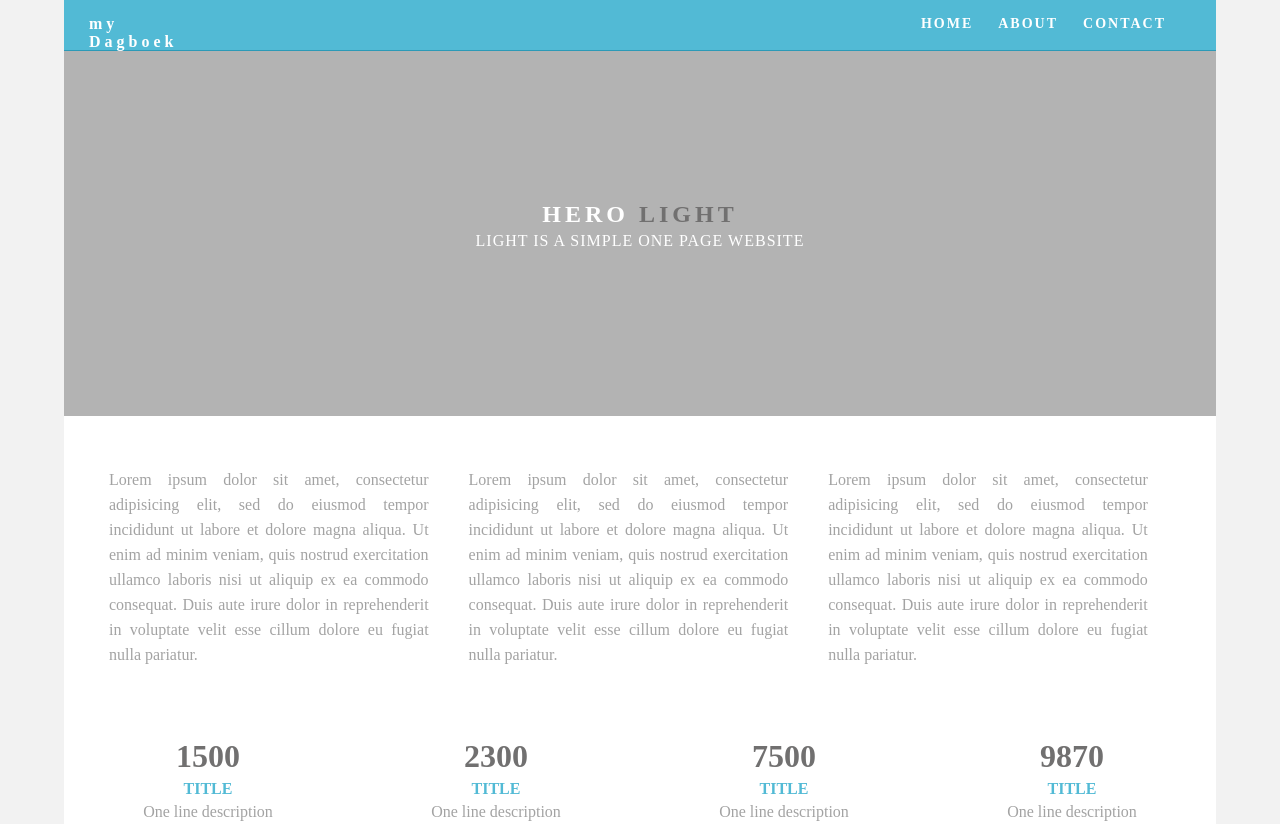
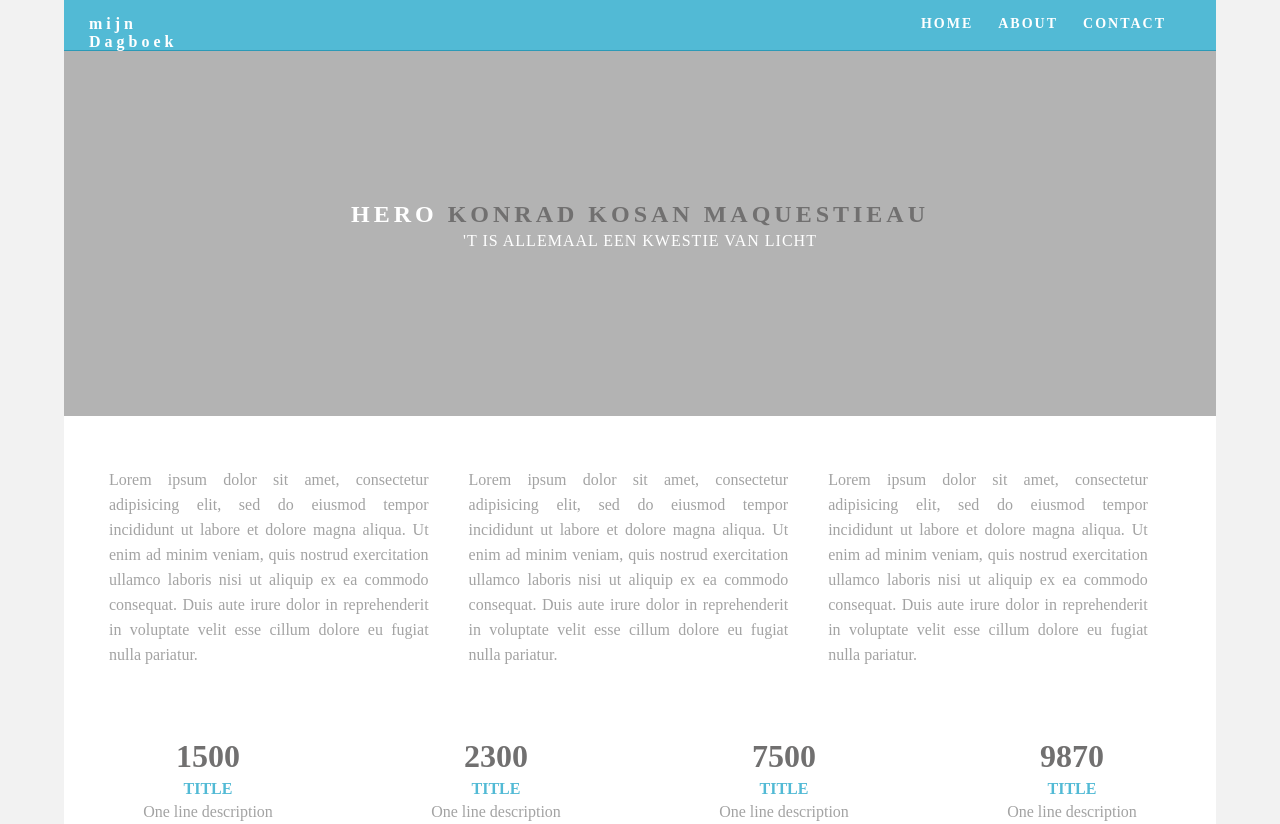
Before and after one commit to konradmaq/konradavv.github.io, a plain HTML site: page index.html in a window 1280 px wide. Shown: the top 824 px of the page. Drawn offline with Linux system fonts and the light colour scheme.

Commit message:
Update index.html

```diff
--- a/index.html
+++ b/index.html
@@ -21,7 +21,7 @@
 <div class="container">
   <!-- Navigation -->
   <header> <a href="">
-    <h4 class="logo">my Dagboek</h4>
+    <h4 class="logo">mijn Dagboek</h4>
     </a>
     <nav>
       <ul>
@@ -33,8 +33,8 @@
   </header>
   <!-- Hero Section -->
   <section class="hero" id="hero">
-    <h2 class="hero_header">HERO <span class="light">LIGHT</span></h2>
-    <p class="tagline">Light is a simple one page website</p>
+    <h2 class="hero_header">HERO <span class="light">KONRAD KOSAN MAQUESTIEAU</span></h2>
+    <p class="tagline">'t is allemaal een kwestie van licht</p>
   </section>
   <!-- About Section -->
   <section class="about" id="about">
```
